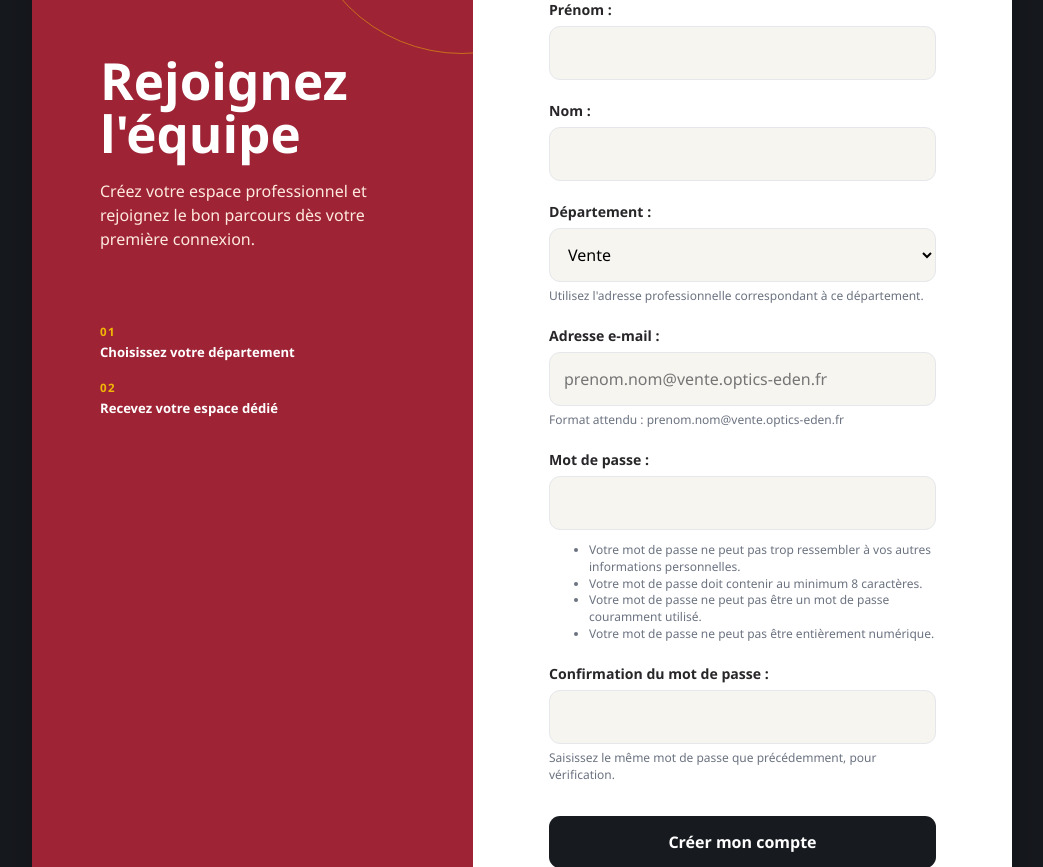
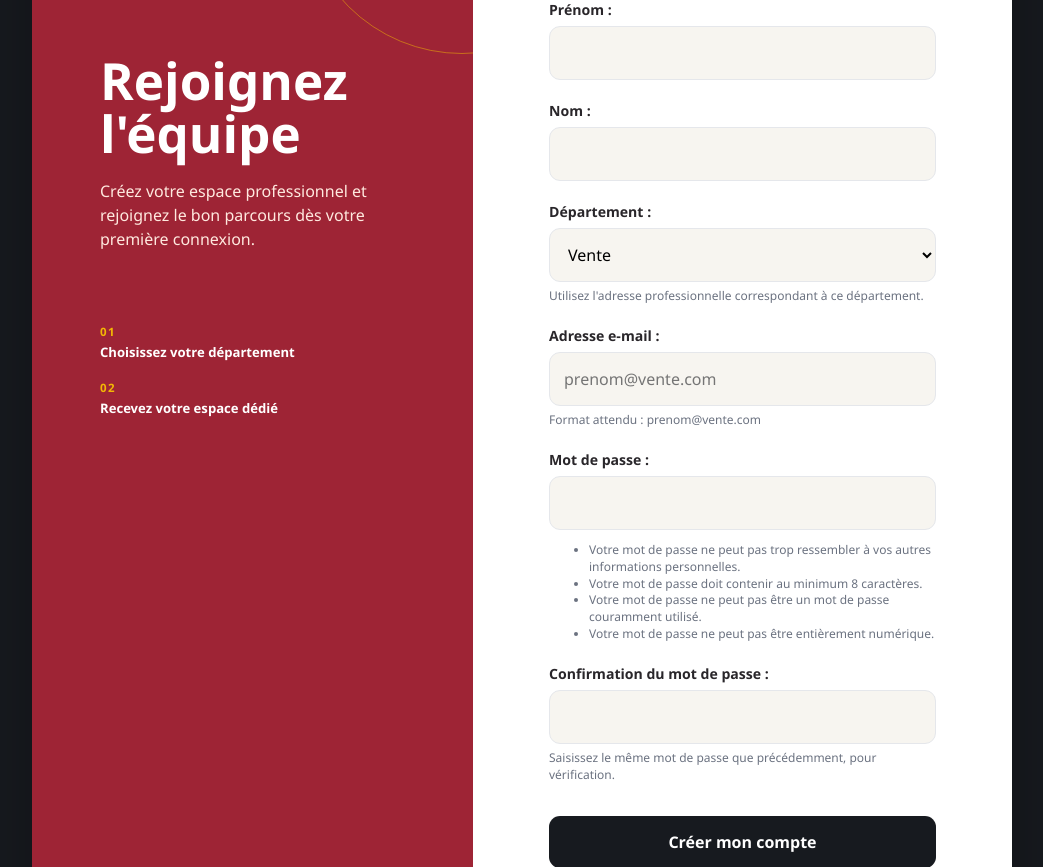
Before and after one commit to sylvioSMK/EdenFlow, a Django app: page /inscription/ in a window 1280 px wide. Shown: the part 315-1182 px from the top of the page, without its empty margins (118-1161 px from the left). Run offline with Django 5.2, Linux system fonts and the light colour scheme.

Commit message:
Simplifie les adresses e-mail par departement
Co-authored-by: Copilot <223556219+Copilot@users.noreply.github.com>

```diff
--- a/comptes/forms.py
+++ b/comptes/forms.py
@@ -28,9 +28,9 @@ class InscriptionForm(UserCreationForm):
             raise forms.ValidationError("Cette adresse e-mail est déjà utilisée.")
         departement = self.cleaned_data.get("departement")
         domaines = {
-            Utilisateur.Departement.VENTE: "@vente.optics-eden.fr",
-            Utilisateur.Departement.COMPTABILITE: "@comptabilite.optics-eden.fr",
-            Utilisateur.Departement.CONFORMITE: "@conformite.optics-eden.fr",
+            Utilisateur.Departement.VENTE: "@vente.com",
+            Utilisateur.Departement.COMPTABILITE: "@comptabilite.com",
+            Utilisateur.Departement.CONFORMITE: "@conformite.com",
         }
         domaine_attendu = domaines.get(departement)
         if domaine_attendu and not email.endswith(domaine_attendu):
--- a/comptes/templates/comptes/inscription.html
+++ b/comptes/templates/comptes/inscription.html
@@ -30,9 +30,9 @@
     const departement = document.getElementById("id_departement");
     const email = document.getElementById("id_email");
     const formats = {
-        VENTE: "prenom.nom@vente.optics-eden.fr",
-        COMPTABILITE: "prenom.nom@comptabilite.optics-eden.fr",
-        CONFORMITE: "prenom.nom@conformite.optics-eden.fr"
+        VENTE: "prenom@vente.com",
+        COMPTABILITE: "prenom@comptabilite.com",
+        CONFORMITE: "prenom@conformite.com"
     };
     function actualiserFormatEmail() {
         const format = formats[departement.value];
```
